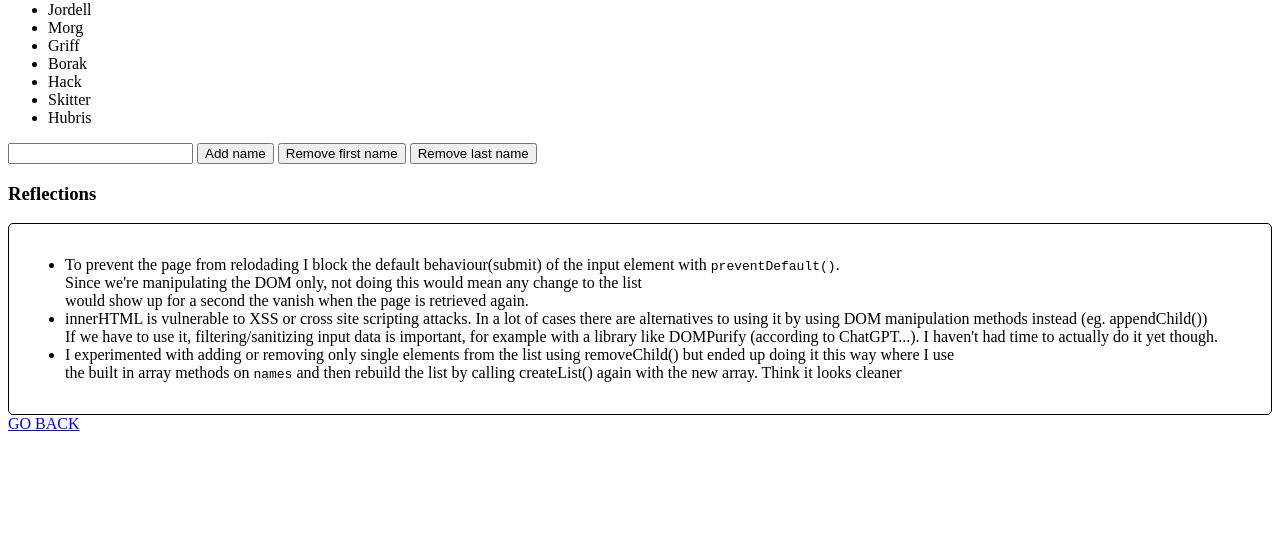
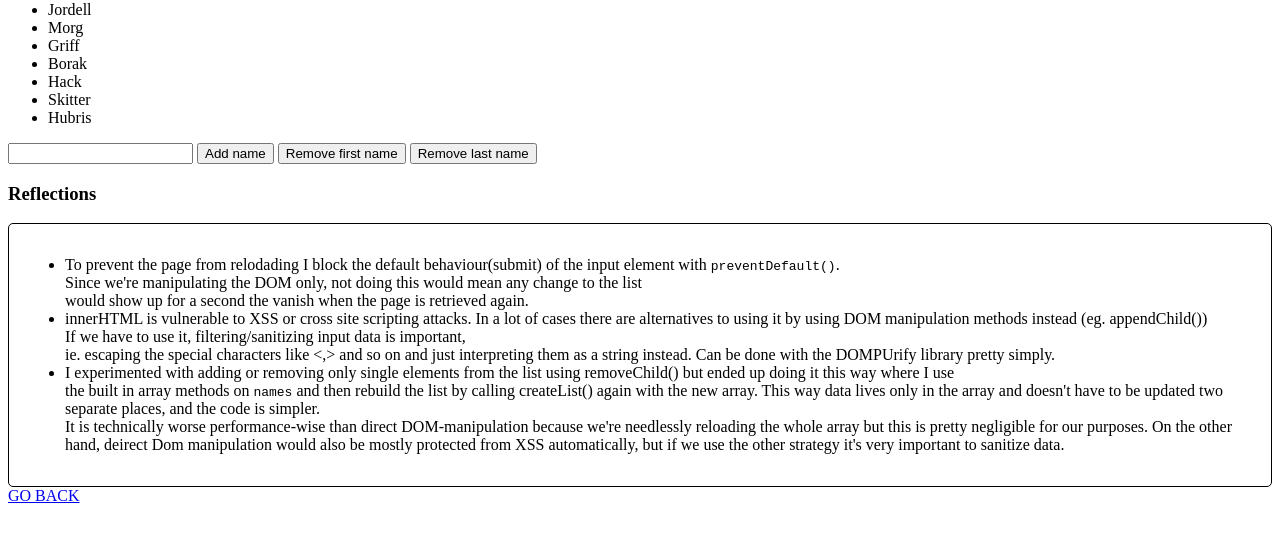
Before and after one commit to jakobagger/js_week_4, a plain HTML site: page js-day2-ex3.html in a window 1280 px wide. Shown: the part 79-618 px from the top of the page. Drawn offline with Linux system fonts and the light colour scheme.

Commit message:
updated notes ex3
updated notes on XSS

```diff
--- a/js-day2-ex3.html
+++ b/js-day2-ex3.html
@@ -25,10 +25,14 @@
                  would show up for a second the vanish when the page is retrieved again.</code></li>
 
                  <li>innerHTML is vulnerable to XSS or cross site scripting attacks. In a lot of cases there are alternatives to using it by using DOM manipulation methods instead (eg. appendChild()) <br>
-            If we have to use it, filtering/sanitizing input data is important, for example with a library like DOMPurify (according to ChatGPT...). I haven't had time to actually do it yet though.</li>
+            If we have to use it, filtering/sanitizing input data is important,<br>
+             ie. escaping the special characters like <,> and so on and just interpreting them as a string instead. Can be done with the DOMPUrify library pretty simply. <br>
+            </li>
 
             <li>I experimented with adding or removing only single elements from the list using removeChild() but ended up doing it this way where I use <br>
-            the built in array methods on <code>names</code> and then rebuild the list by calling createList() again with the new array. Think it looks cleaner</li>
+            the built in array methods on <code>names</code> and then rebuild the list by calling createList() again with the new array. This way data lives only in the array and doesn't have to be updated two separate places, and the code is simpler. <br>
+            It is technically worse performance-wise than direct DOM-manipulation because we're needlessly reloading the whole array but this is pretty negligible for our purposes. On the other hand, deirect Dom manipulation would also be mostly protected from XSS automatically, but if we use the other strategy it's very important to sanitize data.
+        </li>
         </ul>
     </div>
 
```
Also changed, not shown: js-day2-ex5.html (+2 -0 lines).
